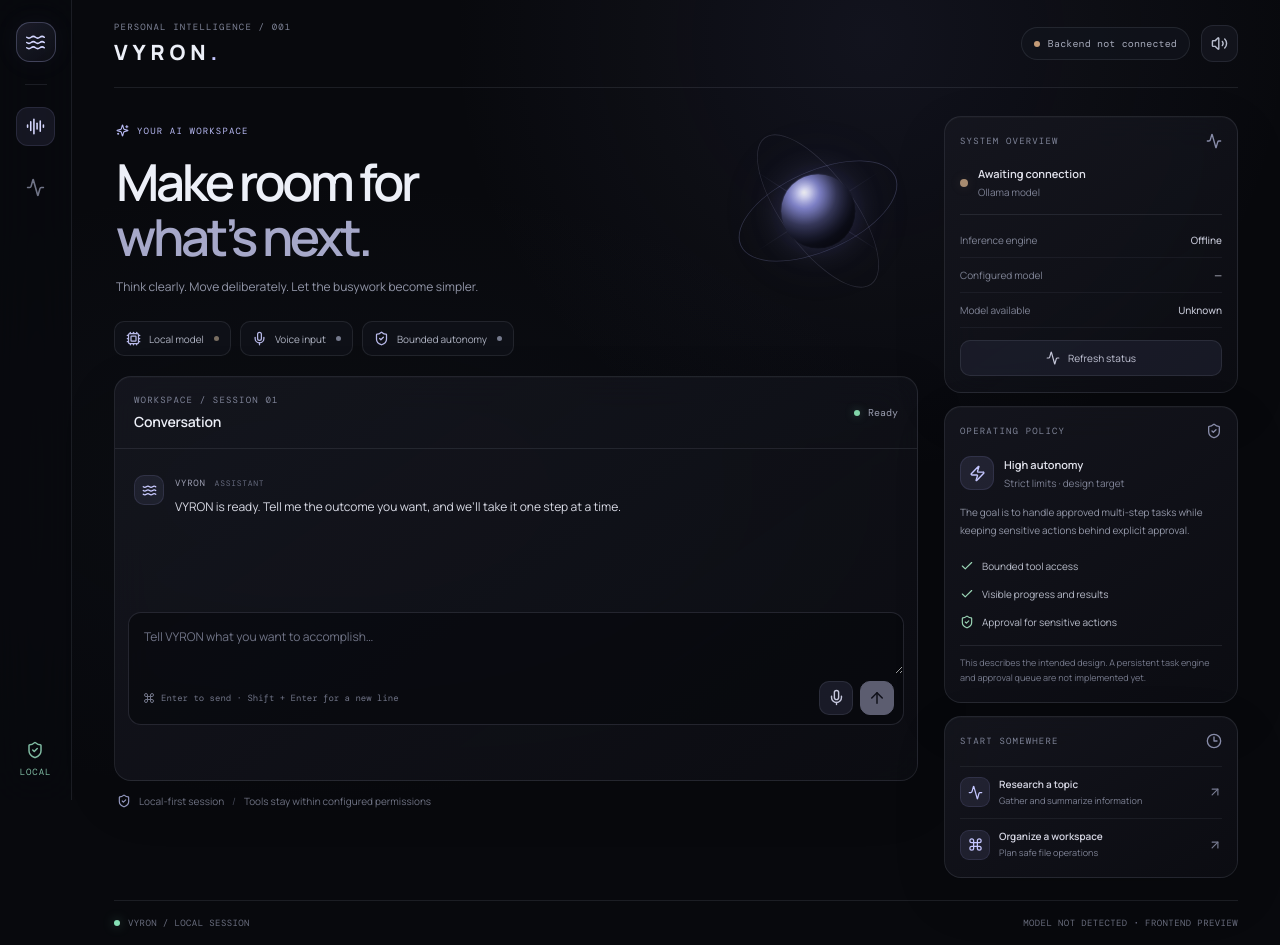
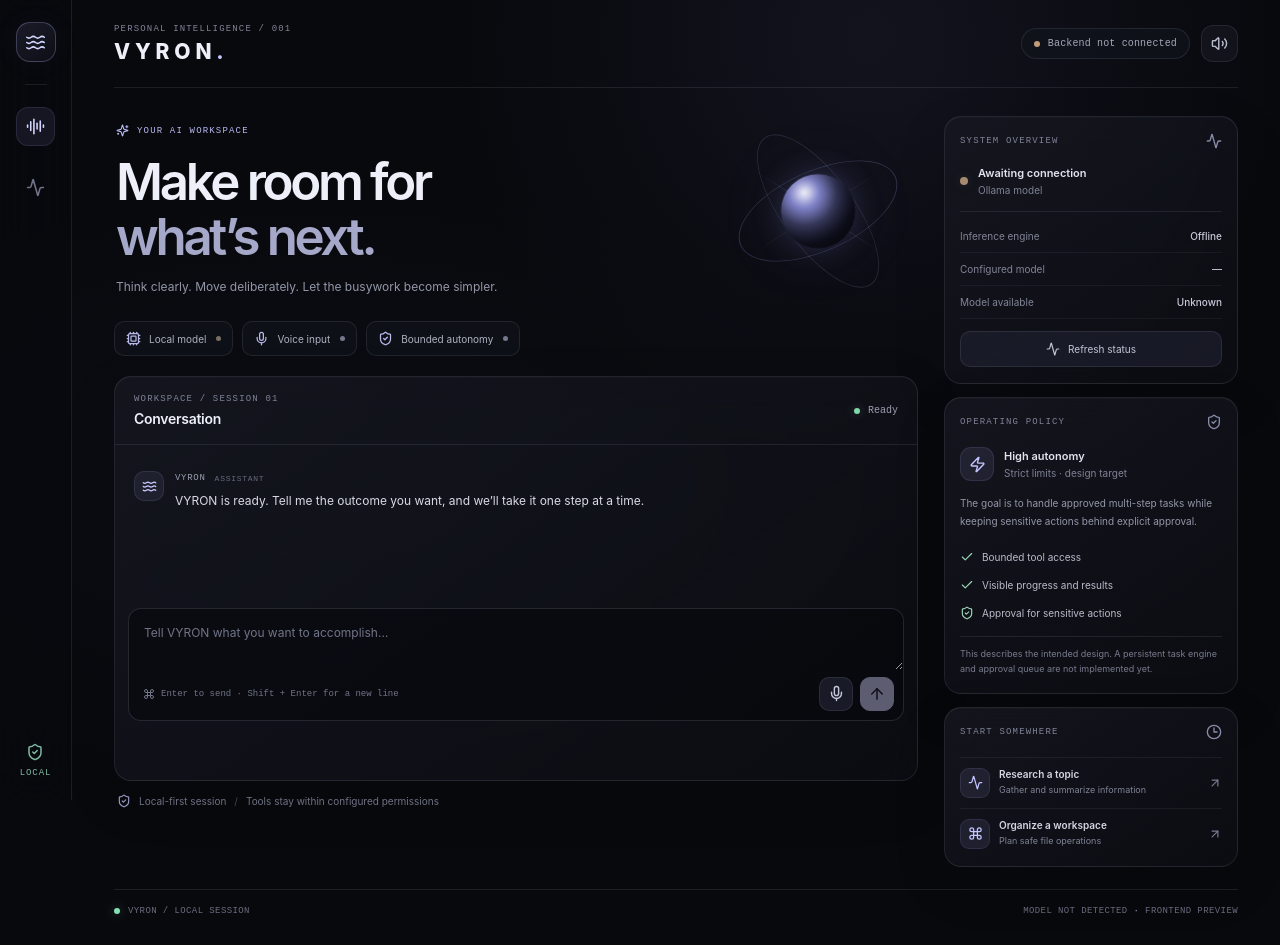
Before and after one commit to immgk18/VYRON, a React (Vite) app in the folder frontend/: page / in a window 1280 px wide. Built offline with nearby package versions, Linux system fonts and the light colour scheme; no server answers.

Commit message:
chore(ui): keep typography local-first without remote font request

```diff
--- a/frontend/src/style.css
+++ b/frontend/src/style.css
@@ -1,5 +1,3 @@
-@import url('https://fonts.googleapis.com/css2?family=DM+Mono:wght@400;500&family=Manrope:wght@400;500;600;700;800&display=swap');
-
 :root{font-family:Manrope,Inter,Segoe UI,sans-serif;color:#edf0f8;background:#08090d;font-synthesis:none;text-rendering:optimizeLegibility;-webkit-font-smoothing:antialiased;--muted:#818697;--line:rgba(199,205,224,.105);--glass:rgba(17,19,27,.76);--soft:#b6bbca;--accent:#c4c9ff;--green:#85e0b5}
 *{box-sizing:border-box}
 html{scroll-behavior:smooth}
```
